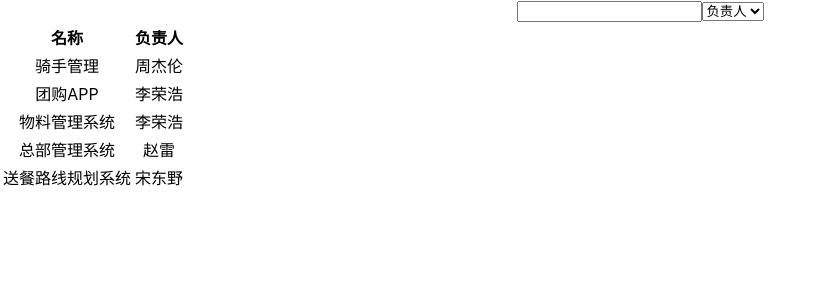
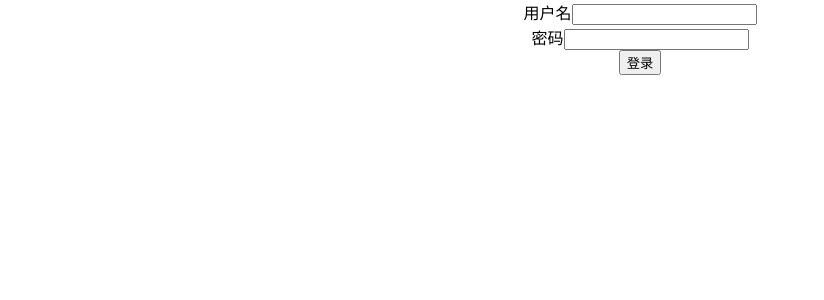
Before and after one commit to yuzexia/Jira, a React (Create React App) app: page / in a window 1280 px wide. Shown: the top 300 px of the page, without its empty margins (0-824 px from the left). Built offline with nearby package versions, Linux system fonts and the light colour scheme; data requests are answered from the project's data file.

Commit message:
1，添加middleware.js解决post请求问题2，添加用户登录请求/login

```diff
--- a/package.json
+++ b/package.json
@@ -22,7 +22,7 @@
     "build": "react-scripts build",
     "test": "react-scripts test",
     "eject": "react-scripts eject",
-    "json-server": "json-server __json_server_mock__/db.json --watch --port 3001"
+    "json-server": "json-server __json_server_mock__/db.json --watch --port 3001 --middlewares __json_server_mock__/middleware.js"
   },
   "eslintConfig": {
     "extends": [
--- a/src/App.tsx
+++ b/src/App.tsx
@@ -3,17 +3,19 @@
  * @Author: yuze.xia
  * @Date: 2021-10-06 13:38:16
  * @Last Modified by: yuze.xia
- * @Last Modified time: 2021-10-06 14:35:43
+ * @Last Modified time: 2021-10-07 16:54:29
  */
 import React from 'react';
 import logo from './logo.svg';
 import './App.css';
 import { ProjectListScreen } from 'screens/project-list';
+import { LoginScreen } from 'screens/login';
 
 function App() {
   return (
     <div className="App">
-      <ProjectListScreen />
+      <LoginScreen />
+      {/* <ProjectListScreen /> */}
     </div>
   );
 }
--- /dev/null
+++ b/src/screens/login/index.tsx
@@ -0,0 +1,43 @@
+
+import React, { FormEvent } from 'react'
+
+const apiUrl = process.env.REACT_APP_API_URL;
+
+export const LoginScreen = () => {
+
+    const login = (param: {username: string, password: string}) => {
+        fetch(`${apiUrl}/login`, {
+            method: 'POST',
+            headers: {
+                'Content-type': 'application/json'
+            },
+            body: JSON.stringify(param)
+        }).then(
+            async(response) => {
+                if(response.ok) {
+                    console.log(response)
+                }
+            }
+        )
+    }
+
+    const handleSubmit = (event: FormEvent<HTMLFormElement>) => {
+        event.preventDefault()
+        const username = (event.currentTarget.elements[0] as HTMLInputElement).value
+        const password = (event.currentTarget.elements[1] as HTMLInputElement).value
+
+        login({username, password})
+    }
+
+    return <form onSubmit={handleSubmit}>
+        <div>
+            <label htmlFor="username">用户名</label>
+            <input type="text" id={'username'} />
+        </div>
+        <div>
+            <label htmlFor="password">密码</label>
+            <input type="password" id={'password'} />
+        </div>
+        <button type='submit'>登录</button>
+    </form>
+}
```
Also changed, not shown: __json_server_mock__/middleware.js (added, +17 -0 lines).
